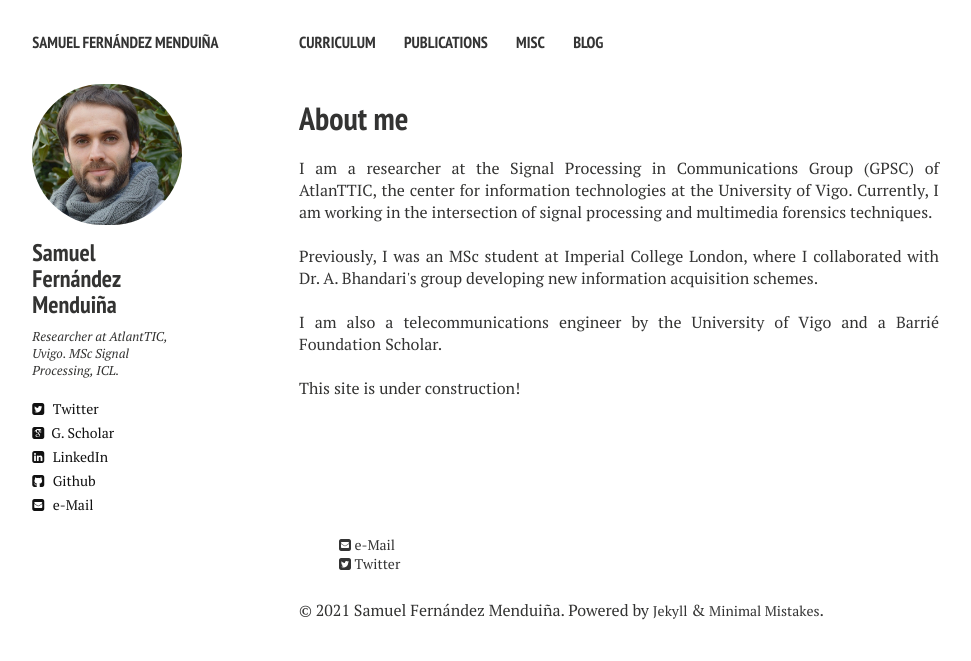
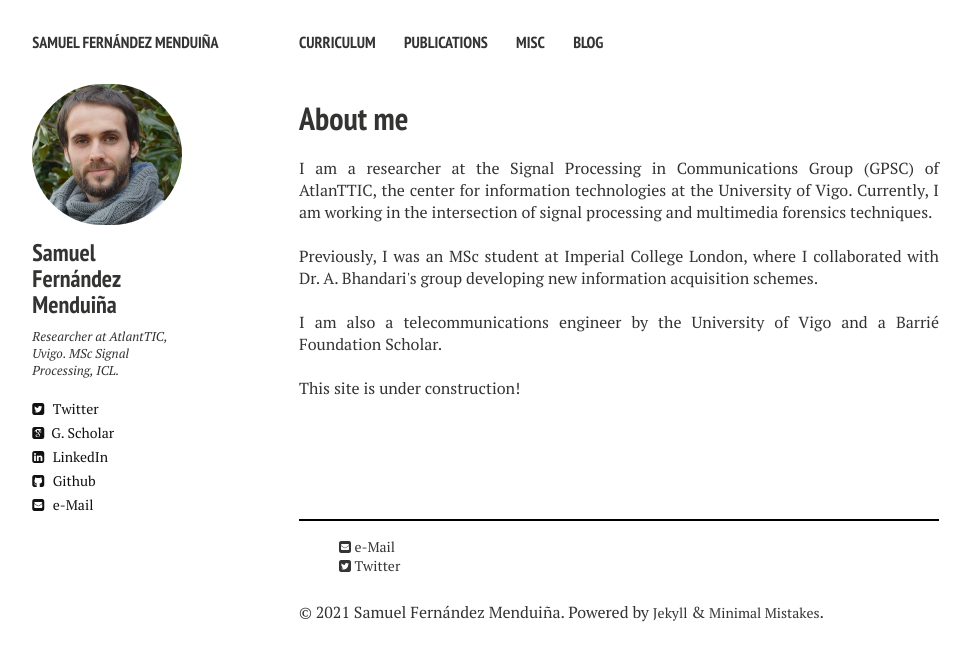
Before and after one commit to sf219/sfweb, a Jekyll site: the page built from index.md, in a window 1280 px wide. Shown: the top 661 px of the page, without its empty margins (21-992 px from the left). Built offline with Jekyll 4.4.1, drawn with Linux system fonts in a browser that asks for light colours; nearby versions of some CDN libraries.

Commit message:
Update _footer.html

```diff
--- a/_includes/_footer.html
+++ b/_includes/_footer.html
@@ -4,7 +4,7 @@
 <head>
 <style>
 #div1 {
-    top-border: 2px solid black;
+    border-top: 2px solid black;
     float: none;
     margin: 0 auto;
     text-align:left;
```
